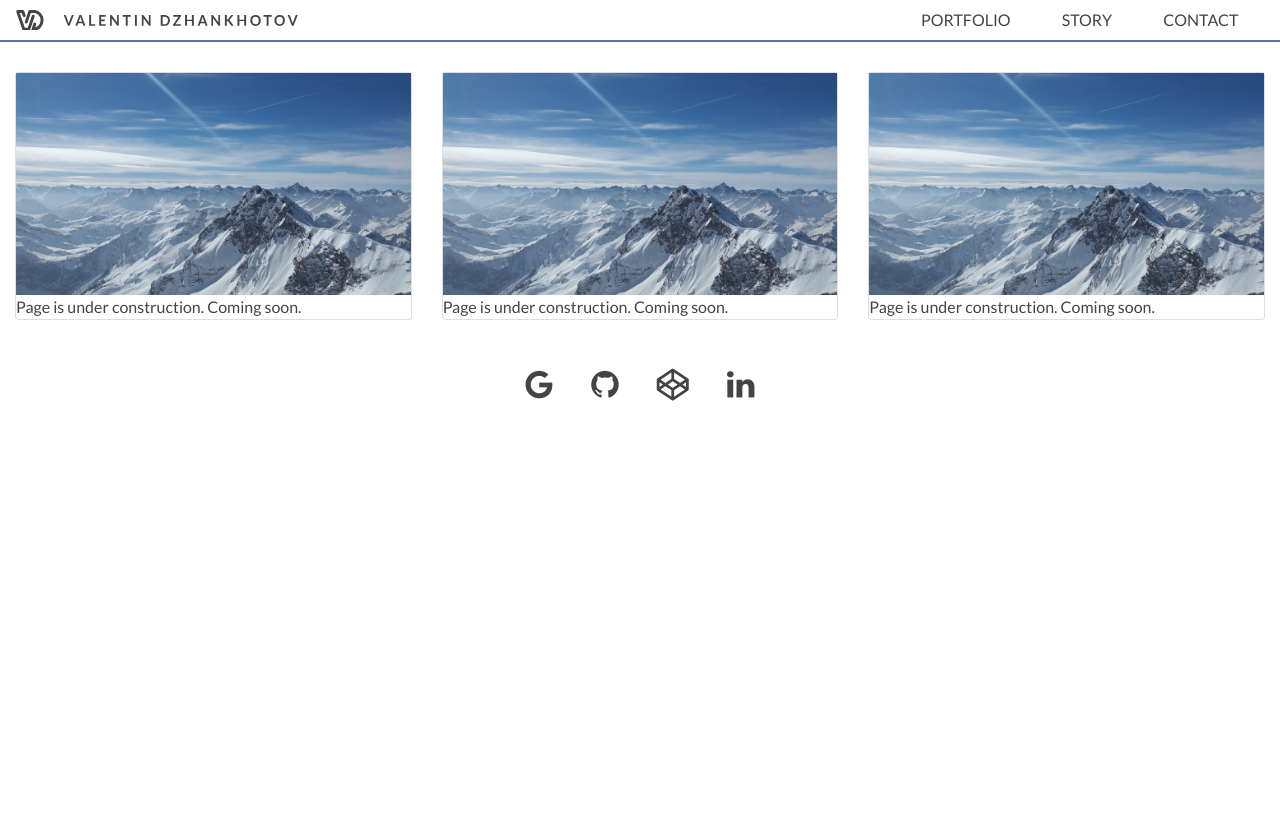
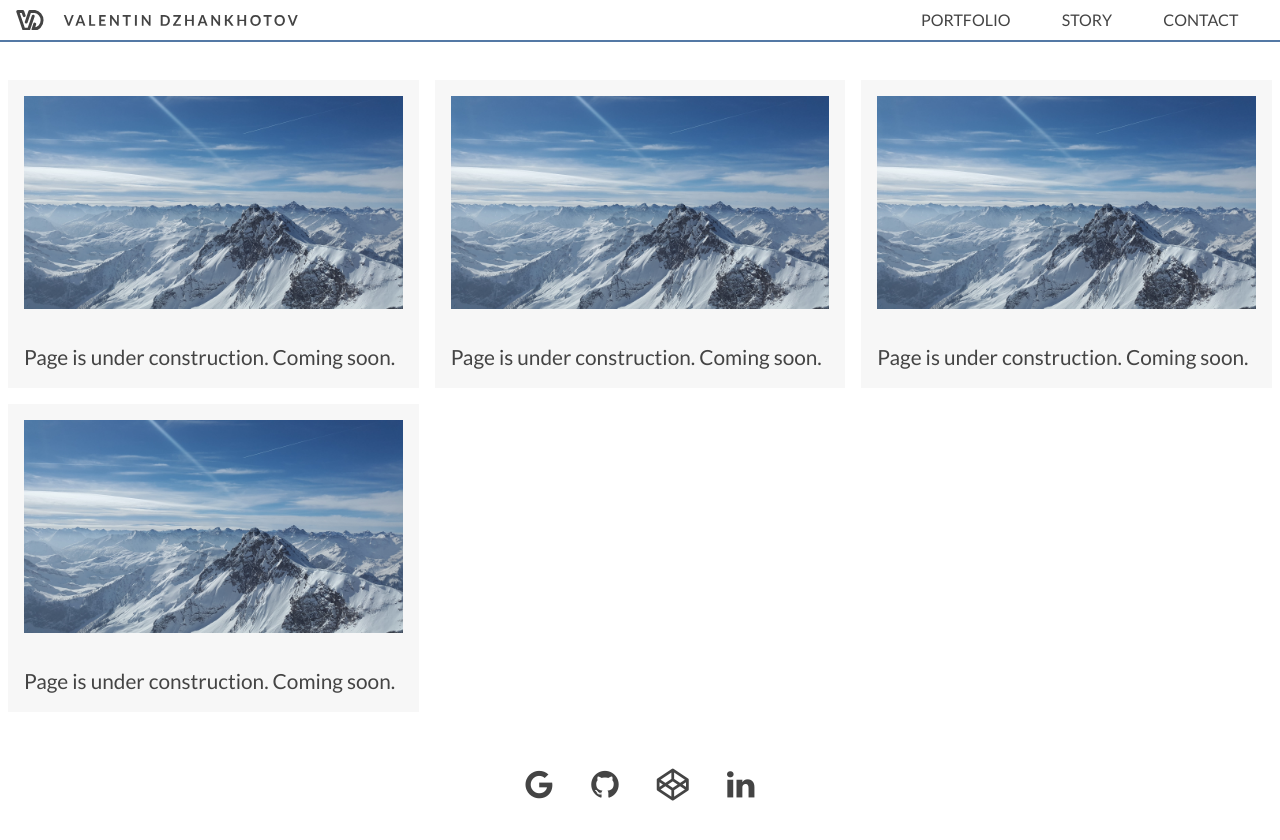
Before and after one commit to vushe/vushe.github.io, a Jekyll site: the page built from portfolio.md, in a window 1280 px wide. Shown: the top 840 px of the page. Built offline with Jekyll 4.4.1, drawn with Linux system fonts in a browser that asks for light colours; nearby versions of some CDN libraries; comment, search, counter and statistics services are not loaded.

Commit message:
Portfolio items in the loop + more styling

```diff
--- a/_includes/header.html
+++ b/_includes/header.html
@@ -1,5 +1,4 @@
 <header>
-
 
         {% assign default_paths = site.pages | map: "path" %}
         {% assign page_paths = site.header_pages | default: default_paths %}
--- a/_layouts/portfolio.html
+++ b/_layouts/portfolio.html
@@ -11,7 +11,7 @@
         <div class="container-fluid">
             <div class="row top-space-fix"></div>
             <div class="row">
-                <div class="col-sm-4">
+                <!-- <div class="col-sm-4 col-card-wrapper">
                     <div class="card">
                         <img class="card-img-top" src="/static/frontpage-main-bg.jpg" alt="Card image cap" data-action="zoom">
                         <div class="card-block">
@@ -19,7 +19,7 @@
                         </div>
                     </div>
                 </div>
-                <div class="col-sm-4">
+                <div class="col-sm-4 col-card-wrapper">
                     <div class="card">
                         <img class="card-img-top" src="/static/frontpage-main-bg.jpg" alt="Card image cap" data-action="zoom">
                         <div class="card-block">
@@ -27,14 +27,24 @@
                         </div>
                     </div>
                 </div>
-                <div class="col-sm-4">
+                <div class="col-sm-4 col-card-wrapper">
                     <div class="card">
                         <img class="card-img-top" src="/static/frontpage-main-bg.jpg" alt="Card image cap" data-action="zoom">
                         <div class="card-block">
                             <p class="card-text">Page is under construction. Coming soon.</p>
                         </div>
                     </div>
-                </div>
+                </div> -->
+                {% for text in page.texts %}
+                    <div class="col-sm-4 col-card-wrapper">
+                        <div class="card">
+                            <img class="card-img-top" src="{{ page.images[forloop.index0] }}" alt="Card image cap" data-action="zoom">
+                            <div class="card-block">
+                                <p class="card-text">{{ text | textilize }}</p>
+                            </div>
+                        </div>
+                    </div>
+                {% endfor %}
             </div>
         </div>
 
--- a/assets/style.scss
+++ b/assets/style.scss
@@ -362,10 +362,27 @@ textarea {
     }
 }
 
+.col-card-wrapper {
+    padding: $element-spacing / 2 !important;
+}
+
+.card,
 .card-img-top {
     border-radius: 0;
+    border: none !important;
+    background: #f7f7f7;
+}
+
+.card-img-top,
+.card-text {
+    padding: $element-spacing !important;
+}
+
+.card-text {
+    font-size: 1.3rem;
 }
 
 .zoom-img {
     padding: 1rem !important;
+    background: transparent !important;
 }
--- a/portfolio.md
+++ b/portfolio.md
@@ -2,4 +2,16 @@
 layout: portfolio
 title: PORTFOLIO
 permalink: /portfolio/
+
+images:
+    - /static/frontpage-main-bg.jpg
+    - /static/frontpage-main-bg.jpg
+    - /static/frontpage-main-bg.jpg
+    - /static/frontpage-main-bg.jpg
+
+texts:
+    - Page is under construction. Coming soon.
+    - Page is under construction. Coming soon.
+    - Page is under construction. Coming soon.
+    - Page is under construction. Coming soon.
 ---
```
